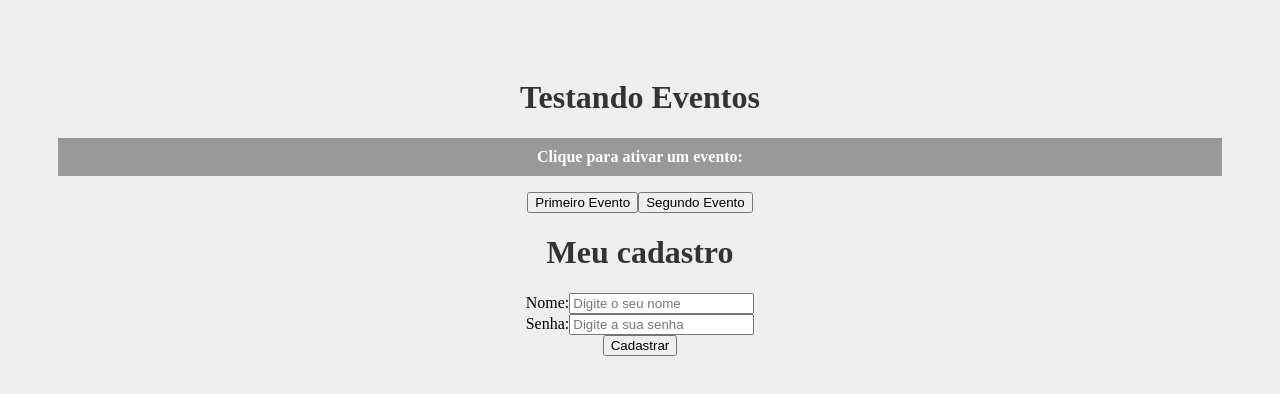
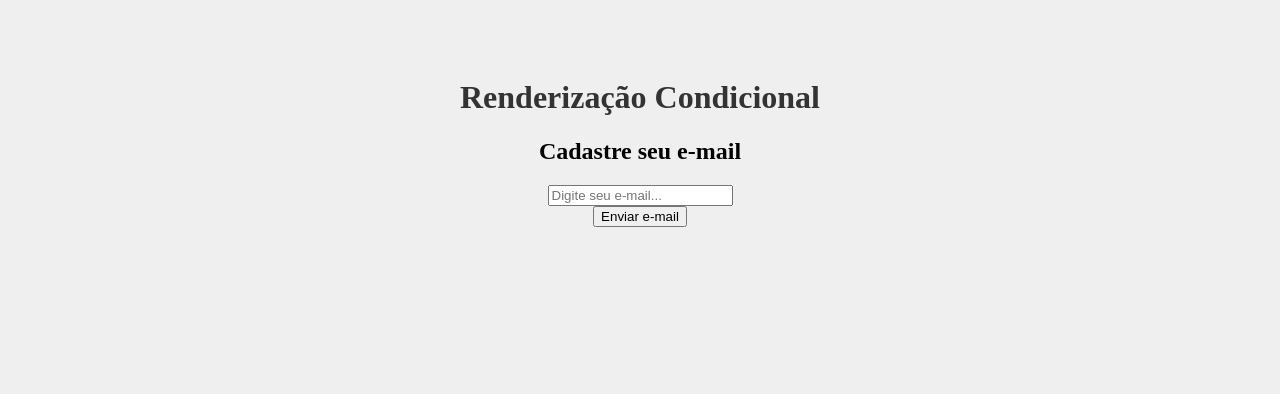
Before and after one commit to Carlosjw/registerApp, a React (Create React App) app in the folder firstapp/: page / in a window 1280 px wide. Shown: the top 394 px of the page. Built offline with nearby package versions, Linux system fonts and the light colour scheme.

Commit message:
newEventLesson

```diff
--- a/firstapp/src/App.js
+++ b/firstapp/src/App.js
@@ -1,13 +1,15 @@
 import "./App.css";
-import Evento from "./components/Evento";
-import Form from "./components/Form";
+import Condicional from "./components/Condicional";
+// import Evento from "./components/Evento";
+// import Form from "./components/Form";
 
 function App() {
   return (
     <div className="App">
-      <h1>Testando Eventos</h1>
-      <Evento />
-      <Form />
+      <h1>Renderização Condicional</h1>
+      <Condicional />
+      {/* <Evento />
+      <Form /> */}
     </div>
   );
 }
--- /dev/null
+++ b/firstapp/src/components/Condicional.js
@@ -0,0 +1,21 @@
+import { useState } from "react";
+
+function Condicional() {
+  function enviarEmail(e) {
+    e.preventDefault();
+    console.log("Testando...");
+  }
+  return (
+    <div>
+      <h2>Cadastre seu e-mail</h2>
+      <form>
+        <input type="email" placeholder="Digite seu e-mail..." />
+      </form>
+      <button type="submit" nClick={enviarEmail}>
+        Enviar e-mail
+      </button>
+    </div>
+  );
+}
+
+export default Condicional;
--- a/firstapp/src/components/Form.js
+++ b/firstapp/src/components/Form.js
@@ -22,7 +22,7 @@ function Form() {
             id="name"
             name="name"
             placeholder="Digite o seu nome"
-            // value={name} // default value do useState
+            // value={name} // default value do useState: útil quando formos editar formuário preenchido anteriormente
             //cada letra digitado no campo modificará o valor do state
             onChange={(e) => setName(e.target.value)}
           />
```
